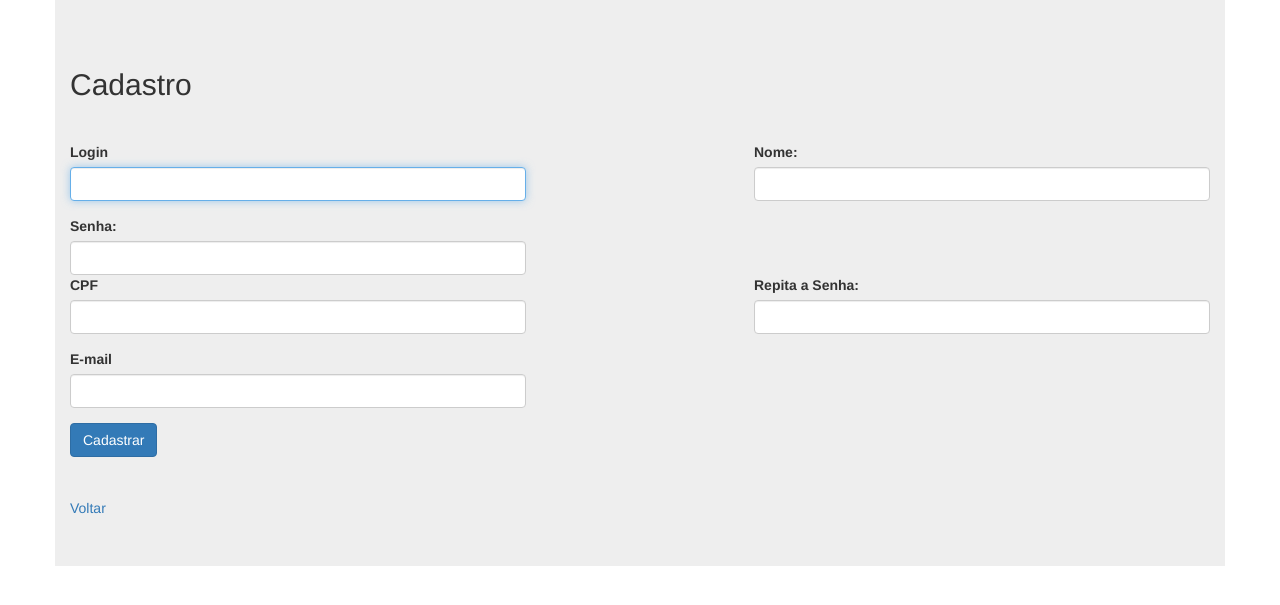
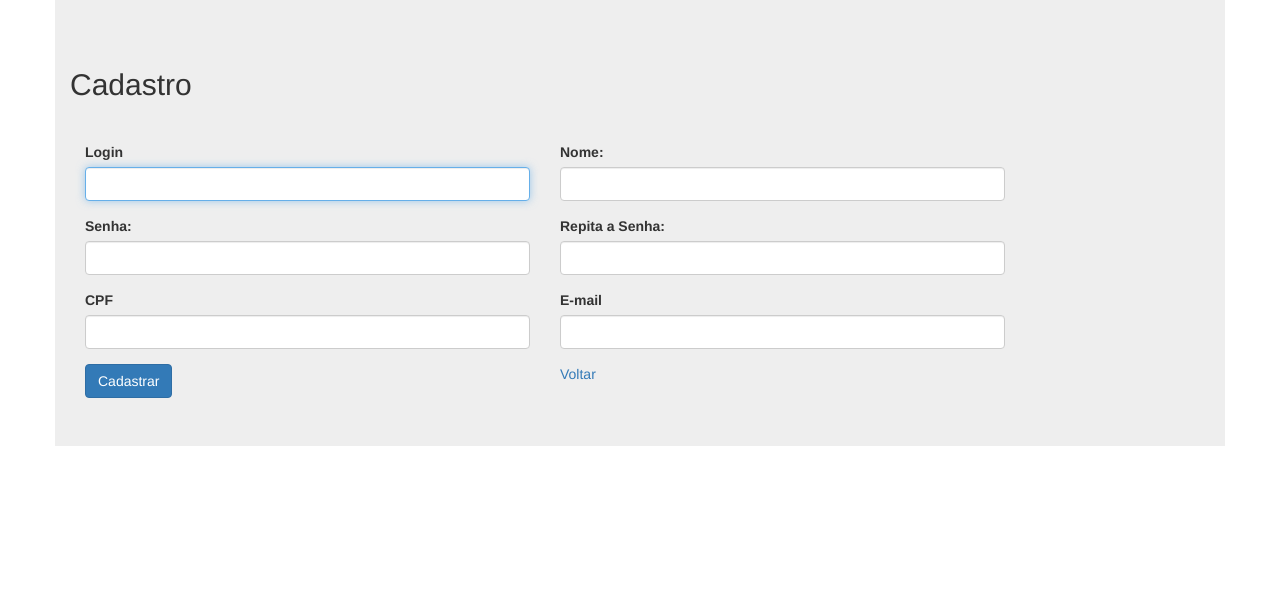
Before and after one commit to ThayanInformatica/projetoCambury, a PHP site: page /cadastro-usuario.php in a window 1280 px wide. Shown: the top 605 px of the page. Run offline with PHP 8.4, Linux system fonts and the light colour scheme.

Commit message:
usando col do bootstrap para alinhamento de colunas no cadastro

```diff
--- a/cadastro-usuario.php
+++ b/cadastro-usuario.php
@@ -1,8 +1,8 @@
 <?php
 
-  if(isset($_POST['cadastrar'])) {
-    include ('classes/Conexao.class.php');
-    include ('classes/UsuarioDAO.class.php');
+if (isset($_POST['cadastrar'])) {
+    include('classes/Conexao.class.php');
+    include('classes/UsuarioDAO.class.php');
 
     $cadastrar = new UsuarioDAO();
 
@@ -15,17 +15,17 @@
 
     // confere se as senhas são iguais
 
-    if($senha === $rep_senha) {
+    if ($senha === $rep_senha) {
         $consulta = $cadastrar->unico($login);
         $consultaCPF = $cadastrar->unicoCpf($cpf);
         // caso o login escolhido já exista no banco retorna erro
-      if($consulta == false || $consultaCPF == false) {
+        if ($consulta == false || $consultaCPF == false) {
             header('location:cadastro-usuario.php?repetido=senha');
             // caso não haja login parecido, inclui métoro de inserção de dados no banco de dados
         } else {
-        $insere = $cadastrar->cadastra($login,$senha,$nome,$cpf,$email);
+            $insere = $cadastrar->cadastra($login, $senha, $nome, $cpf, $email);
             // caso o usuario seja cadastrado, exibir mensagem de sucesso
-        if($insere == true) {
+            if ($insere == true) {
                 header('location:index.php?successUser=cadastrado');
             }
         }
@@ -37,7 +37,6 @@
 }
 
 ?>
-
 
 
 <!DOCTYPE html>
@@ -59,7 +58,7 @@
 
     <link href="https://maxcdn.bootstrapcdn.com/bootstrap/3.3.6/css/bootstrap.min.css" rel="stylesheet">
     <!--[if lt IE 9]>
-      <script src = "http://html5shiv.googlecode.com/svn/trunk/html5.js"></script>
+    <script src="http://html5shiv.googlecode.com/svn/trunk/html5.js"></script>
     <![endif]-->
 
 </head>
@@ -69,79 +68,82 @@
 
     <?php
     // mensagem de erro caso as senhas não sejam iguais
-      if(isset($_GET['erro'])) {
+    if (isset($_GET['erro'])) {
         echo '<div class="alert alert-danger">As senhas devem ser iguais!</div>';
     }
     // mensagem de erro caso o login escolhido já exista no banco de dados
-      if(isset($_GET['repetido'])) {
+    if (isset($_GET['repetido'])) {
         echo '<div class="alert alert-danger">Este Login ou CPF já foi escolhido por outra pessoa!</div>';
     }
     // mensagem de sucesso caso o usuario seja cadastrado corretamente
-      if(isset($_GET['successUser'])) {
+    if (isset($_GET['successUser'])) {
         echo '<div class="alert alert-success">Usuario cadastrado!</div>';
     }
 
     ?>
 
-
-   <div class="background-estilo">
+    <div class="container" >
+        <div class="row" >
                 <h2>Cadastro</h2>
                 <hr>
                 <form action="#" method="post">
 
-      <div class="tamanho-campoLogin">
-        <div class="form-group" >
+                    <div class="col-sm-5" class="tamanho-campoLogin">
+                        <div class="form-group">
                             <label id="teste" for="login" style="">Login</label>
                             <input type="text" class="form-control" id="login" name="login" required autofocus>
                         </div>
                     </div>
 
-      <div class="tamanho-campoNome">
-        <div class="form-group " >
+                    <div class="col-sm-5" class="tamanho-campoNome">
+                        <div class="form-group ">
                             <label for="nome">Nome: </label>
                             <input id="nome" type="text" class="form-control" name="nome" required>
                         </div>
                     </div>
-        <div class="tamanho-campoSenha">
+                    <div class="col-sm-5" class="tamanho-campoSenha">
                         <div class="campo-senha" class="form-group">
                             <label for="senha">Senha:</label>
                             <input type="password" class="form-control" id="senha" name="senha" required>
                         </div>
                     </div>
 
-      <div class="tamanho-campoRepita">
+                    <div class="col-sm-5" class="tamanho-campoRepita">
                         <div class="form-group">
                             <label for="rep_senha">Repita a Senha:</label>
                             <input type="password" class="form-control" id="rep_senha" name="rep_senha" required>
                         </div>
                     </div>
 
-        <div class="tamanho-campocpf">
+                    <div class="col-sm-5" class="tamanho-campocpf">
                         <div class="form-group" class="form-horizontal">
                             <label for="cpf">CPF</label>
-                <input type="text" class="form-control" id="cpf" name="cpf" maxlength="11" >
+                            <input type="text" class="form-control" id="cpf" name="cpf" maxlength="11">
                         </div>
                     </div>
 
-      <div class="tamanho-campoEmail">
+                    <div class="col-sm-5" class="tamanho-campoEmail">
                         <div class="form-group">
                             <label for="email">E-mail</label>
                             <input type="text" class="form-control" id="email" name="email" required>
                         </div>
                     </div>
-        <button type="submit" class="btn btn-primary" name="cadastrar">Cadastrar</button>
-
+                    <div class="col-sm-5">
+                    <button  type="submit" class="btn btn-primary" name="cadastrar">Cadastrar</button>
+                    </div>
                 </form>
                 <hr>
+                 <div class="col-sm-5">
                 <a href="index.php">Voltar</a>
-
+                 </div>
+        </div>
     </div>
 </div>
 
         <script src="https://ajax.googleapis.com/ajax/libs/jquery/2.2.3/jquery.min.js"></script>
         <script src="https://maxcdn.bootstrapcdn.com/bootstrap/3.3.6/js/bootstrap.min.js"></script>
         <script>
-    setTimeout(function() {
+            setTimeout(function () {
                 $('.alert').fadeOut();
             }, 3000);
 
--- a/css/projeto/projeto.css
+++ b/css/projeto/projeto.css
@@ -2,24 +2,21 @@ label .teste {
 color: blueviolet !important;
 }
 
-.tamanho-campoLogin{
-  width: 40%;
-  float: left;
+.background-estilo input {
+  width: 50% !important;
 }
-.tamanho-campoNome{
-  width: 40%;
-  float: right;
-}
-.tamanho-campoSenha{
-  width: 40%;
-}
-.tamanho-campoRepita{
-  width: 40%;
-  float: right;
-}
-.tamanho-campocpf{
-  width: 40%;
-}
-.tamanho-campoEmail{
-  width: 40%;
-}
+/*.tamanho-campoLogin{*/
+/*}*/
+/*.tamanho-campoNome{*/
+/*  float: right;*/
+/*}*/
+/*.tamanho-campoSenha{*/
+/*}*/
+/*.tamanho-campoRepita{*/
+/*  float: right;*/
+/*}*/
+/*.tamanho-campocpf{*/
+/*}*/
+/*.tamanho-campoEmail{*/
+/*  float: right;*/
+/*}*/
```
Lines whose indentation alone changed are shown as unchanged.
